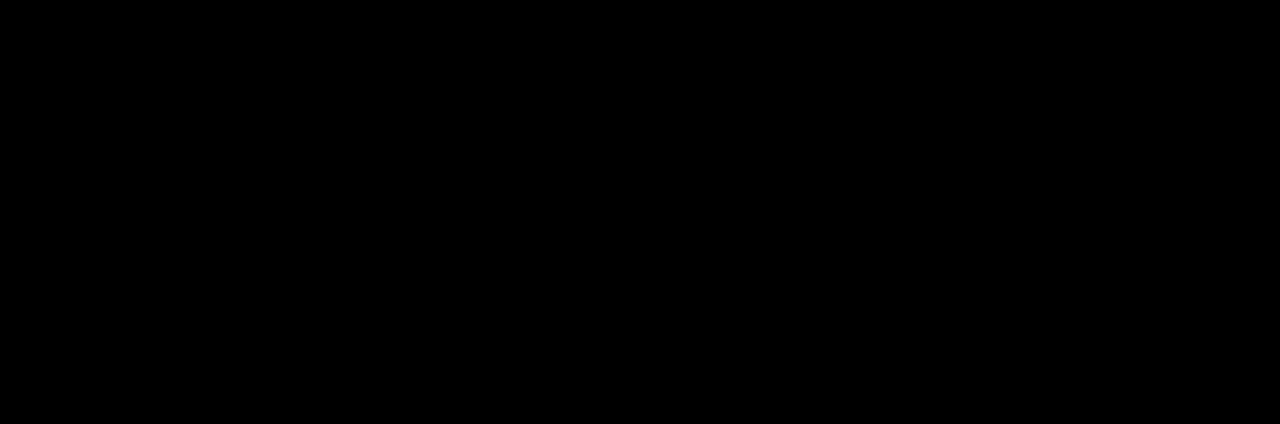
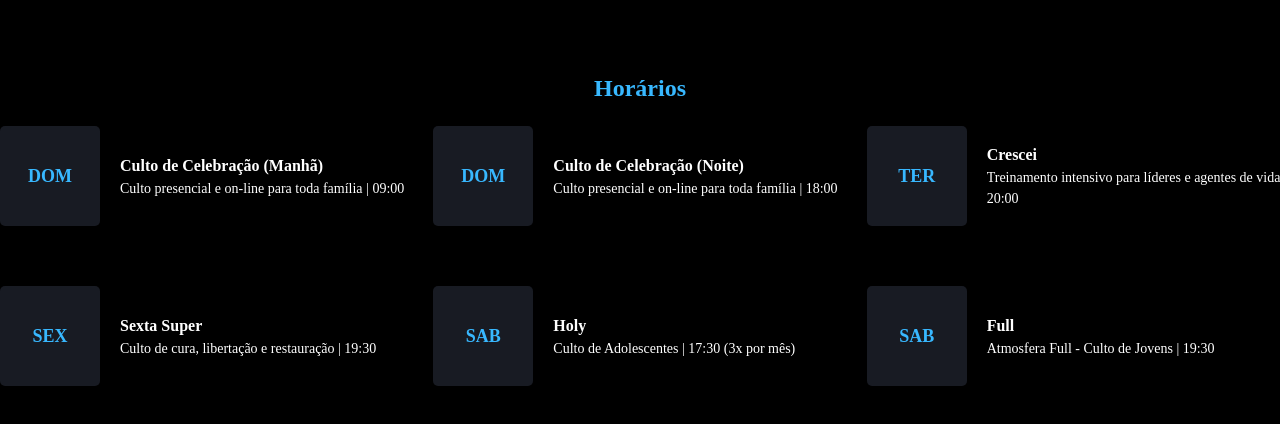
Before and after one commit to lcpsd/one-page-fonte-viva, a Next.js app: page / in a window 1280 px wide. Shown: the part 3991-4415 px from the top of the page. Before the commit the page ends 3869 px from the top, so only its background shows below. Built offline with nearby package versions, Linux system fonts and the light colour scheme.

Commit message:
Hour Section

```diff
--- /dev/null
+++ b/src/components/HourCard.tsx
@@ -0,0 +1,22 @@
+import { Flex, HStack, Text } from "@chakra-ui/react";
+
+export function HourCard({hourData}){
+
+    return(
+        <HStack key={hourData.id} spacing="5" flex="1" display="flex" m="0 auto">
+            <Flex align="center" justify="center" color="blue.500" p="20px" borderRadius="5px" bg="gray.900" h="100px" w="100px">
+            <Text fontSize="lg" fontWeight="bold" lineHeight="0">
+                {hourData.day}
+            </Text>
+            </Flex>
+            <Flex direction="column" color="white">
+            <Text fontSize="md" fontWeight="bold">
+                {hourData.title}
+            </Text>
+            <Text fontSize="sm" w="310px">
+                {hourData.description}
+            </Text>
+            </Flex>
+        </HStack>
+    )
+}
--- a/src/pages/index.tsx
+++ b/src/pages/index.tsx
@@ -1,10 +1,11 @@
-import { Box, Flex, Img, Text } from "@chakra-ui/react";
+import { Box, Flex, HStack, Img, SimpleGrid, Text } from "@chakra-ui/react";
 import { VerticalCarousel } from "../components/VerticalCarousel";
 import { Section } from "../components/current-section";
 import { DescriptionSection } from "../components/DescriptionSection";
 import { Header } from "../components/Header";
 import { HeaderCarousel } from "../components/HeaderCarousel";
 import { InstagramCarousel } from "../components/InstagramCarousel";
+import { HourCard } from "../components/HourCard";
 
 export default function Home() {
 
@@ -96,7 +97,46 @@
         description: "Shalom",
         image_link: "https://random.imagecdn.app/1280/720"
     }
-]
+  ]
+
+  const hours = [
+    {
+      id: 1,
+      day: "DOM",
+      title: "Culto de Celebração (Manhã)",
+      description:"Culto presencial e on-line para toda família | 09:00"
+    },
+    {
+      id: 2,
+      day: "DOM",
+      title: "Culto de Celebração (Noite)",
+      description:"Culto presencial e on-line para toda família | 18:00"
+    },
+    {
+      id: 3,
+      day: "TER",
+      title: "Crescei",
+      description:"Treinamento intensivo para líderes e agentes de vida | 20:00"
+    },
+    {
+      id: 4,
+      day: "SEX",
+      title: "Sexta Super",
+      description:"Culto de cura, libertação e restauração | 19:30"
+    },
+    {
+      id: 5,
+      day: "SAB",
+      title: "Holy",
+      description:"Culto de Adolescentes | 17:30 (3x por mês)"
+    },
+    {
+      id: 6,
+      day: "SAB",
+      title: "Full",
+      description:"Atmosfera Full - Culto de Jovens | 19:30"
+    },
+  ]
 
   return (
     <>
@@ -145,7 +185,18 @@
         </Section>
 
         <Section id="pastors">
-          <VerticalCarousel data={actions} carouselTitle="Redes Pastorais"/>
+          <VerticalCarousel data={pastors} carouselTitle="Redes Pastorais"/>
+        </Section>
+
+        <Section id="hours" h="90vh" w="100%" maxW="1500px" m="0 auto" direction="column" justify="center" align="center">
+          <Text fontSize="2xl" fontWeight="bold" color="blue.500" textAlign="center">Horários</Text>
+          <SimpleGrid columns={3} spacing={5} h="300px">
+            {
+              hours.map(hour => (
+                <HourCard hourData={hour}/>
+              ))
+            }
+          </SimpleGrid>
         </Section>
       </Flex>
     </>
```
